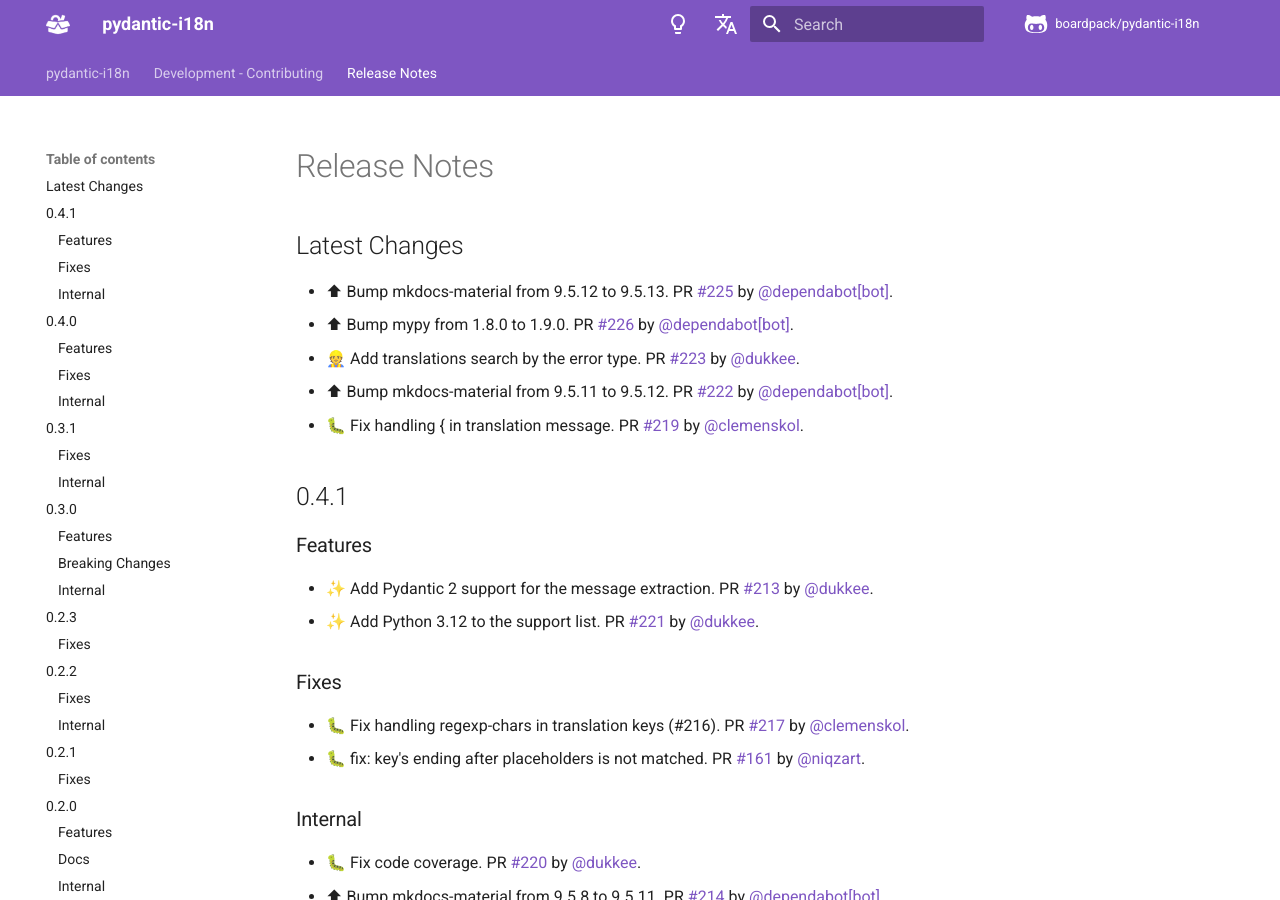
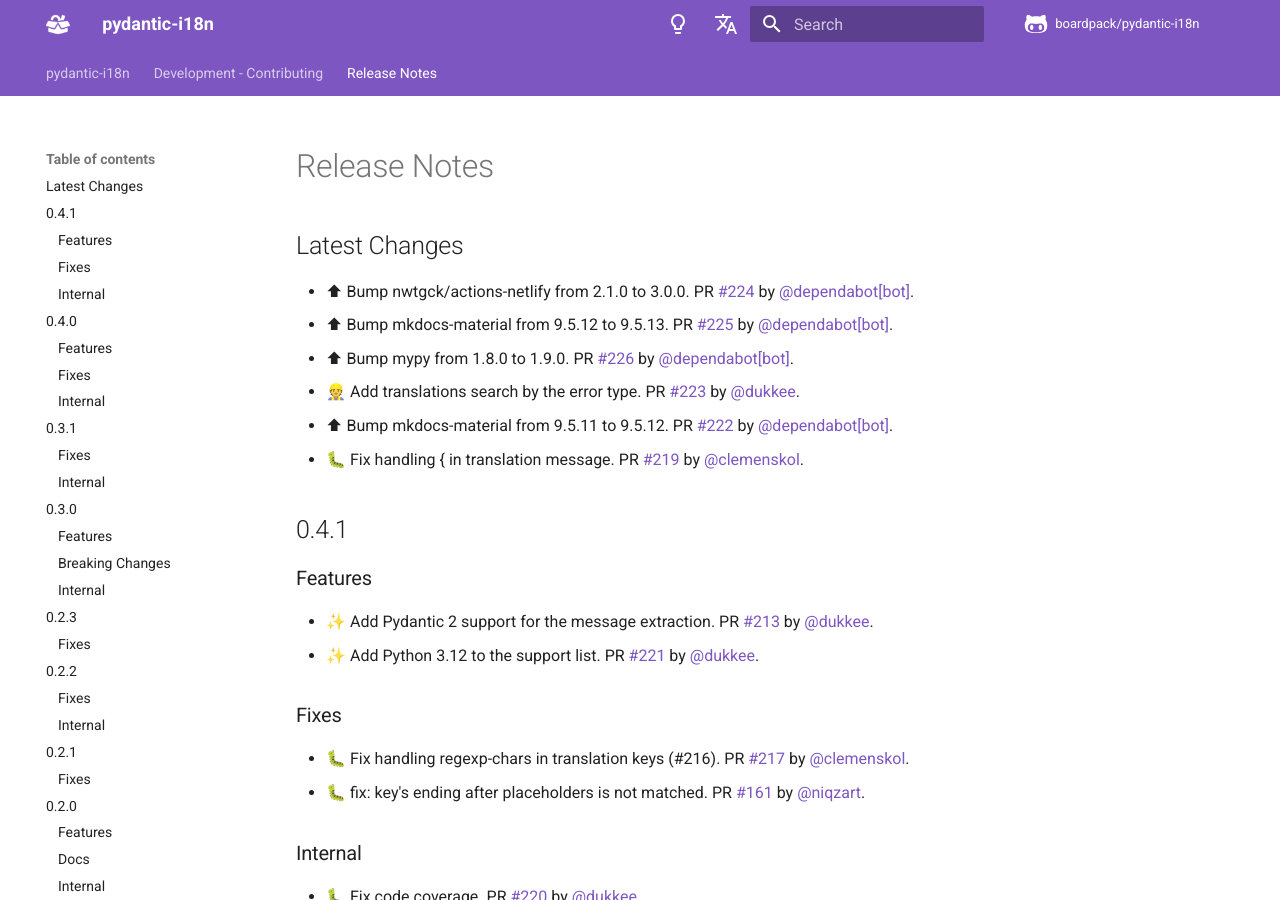
Before and after one commit to boardpack/pydantic-i18n, an MkDocs documentation site: the page built from docs/en/docs/release-notes.md, in a window 1280 px wide and 900 px high. Built offline with MkDocs 1.6.1 and Material for MkDocs 9.7.7, drawn with Linux system fonts in a browser that asks for light colours; comment, search, counter and statistics services are not loaded.

Commit message:
📝 Update release notes

```diff
--- a/docs/en/docs/release-notes.md
+++ b/docs/en/docs/release-notes.md
@@ -2,6 +2,7 @@
 
 ## Latest Changes
 
+* ⬆ Bump nwtgck/actions-netlify from 2.1.0 to 3.0.0. PR [#224](https://github.com/boardpack/pydantic-i18n/pull/224) by [@dependabot[bot]](https://github.com/apps/dependabot).
 * ⬆ Bump mkdocs-material from 9.5.12 to 9.5.13. PR [#225](https://github.com/boardpack/pydantic-i18n/pull/225) by [@dependabot[bot]](https://github.com/apps/dependabot).
 * ⬆ Bump mypy from 1.8.0 to 1.9.0. PR [#226](https://github.com/boardpack/pydantic-i18n/pull/226) by [@dependabot[bot]](https://github.com/apps/dependabot).
 * 👷 Add translations search by the error type. PR [#223](https://github.com/boardpack/pydantic-i18n/pull/223) by [@dukkee](https://github.com/dukkee).
```
